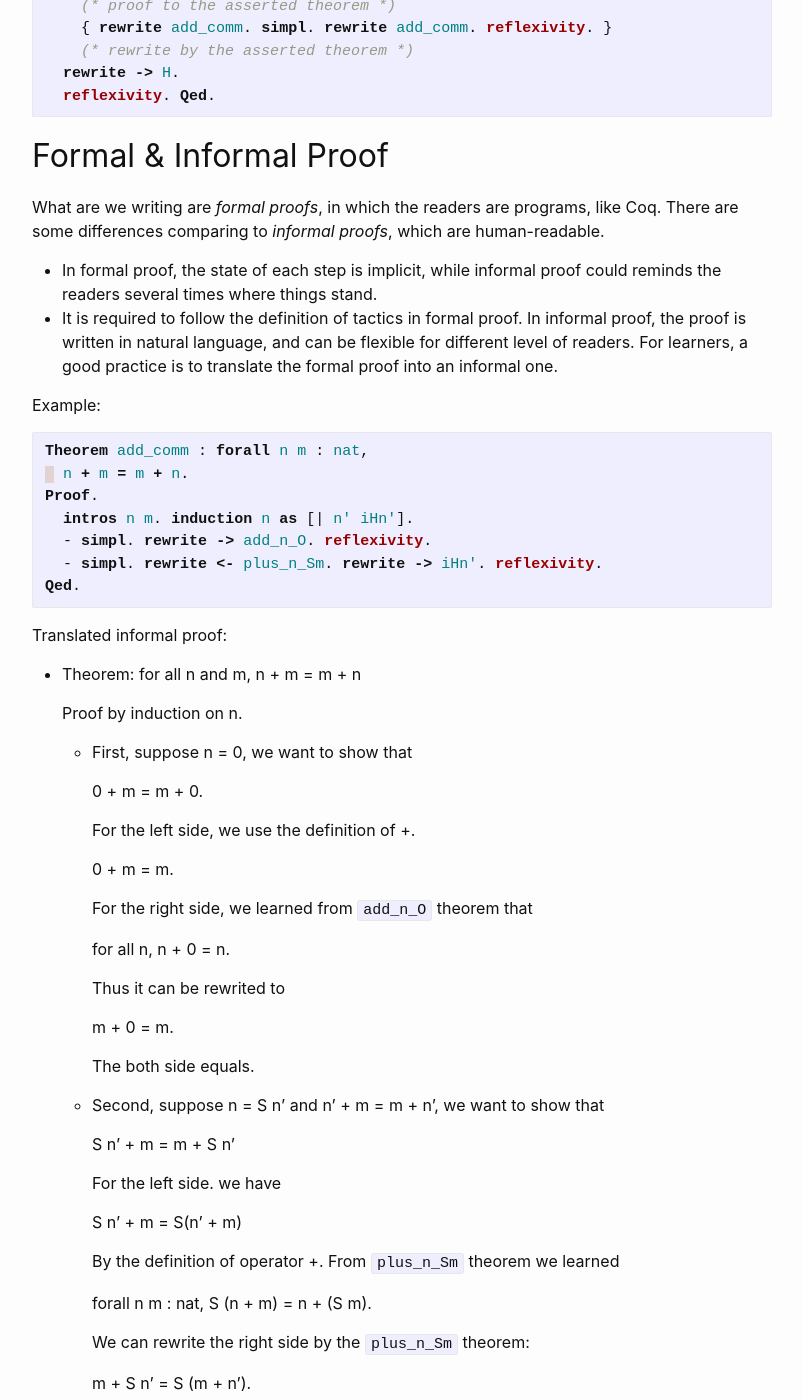
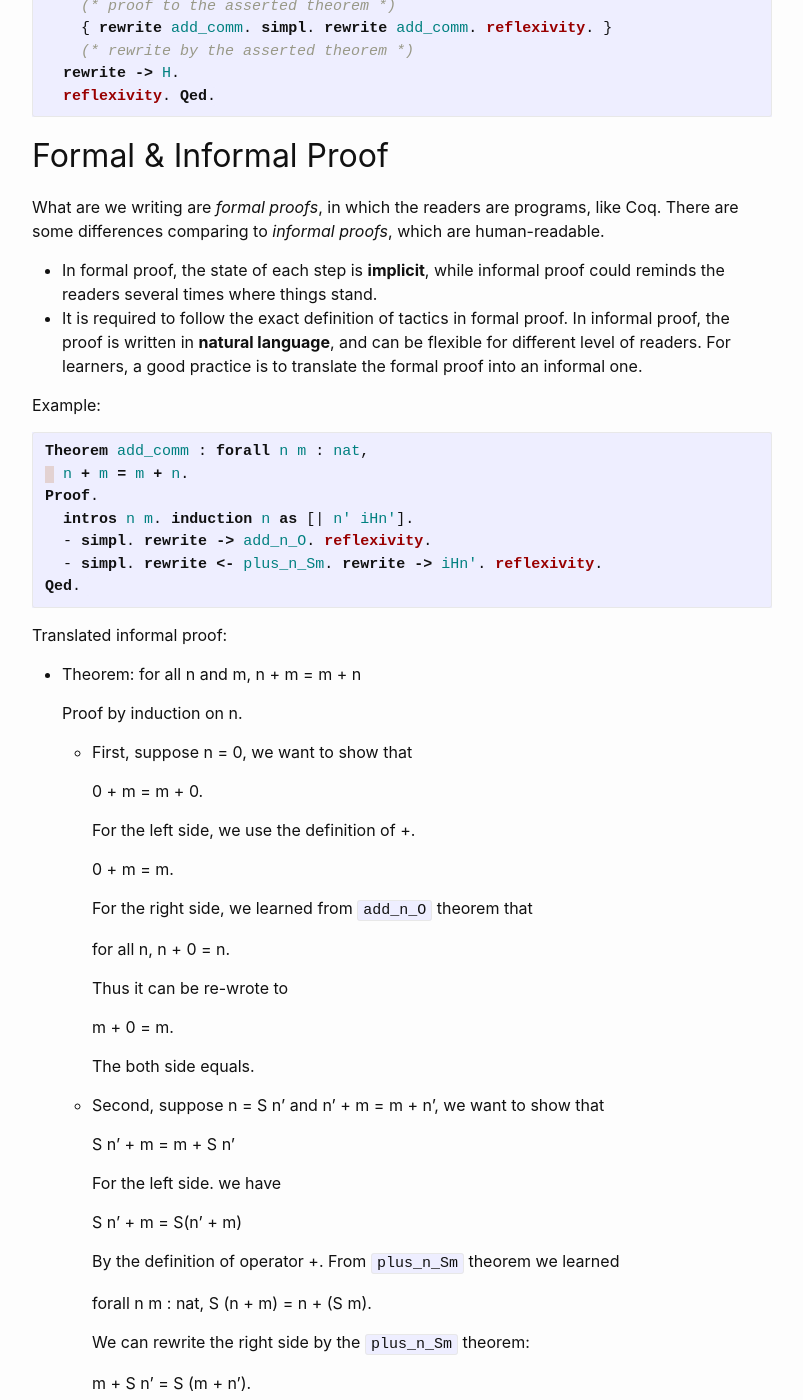
Before and after one commit to ZCLuuuu/zcluuuu.github.io, a Jekyll site: the page built from _posts/2023-11-16-Coq-Inductions.md, in a window 1280 px wide and 1400 px high, scrolled down 2133 px. Shown: the whole window, without its empty margins (238-1041 px from the left). Built offline with Jekyll 4.4.1, drawn with Linux system fonts in a browser that asks for light colours; some of the changed text lies outside the part shown.

Commit message:
fix: content

```diff
--- a/_posts/2023-11-16-Coq-Inductions.md
+++ b/_posts/2023-11-16-Coq-Inductions.md
@@ -82,8 +82,8 @@ Proof.
 
 ## Formal & Informal Proof
 What are we writing are *formal proofs*, in which the readers are programs, like Coq. There are some differences comparing to *informal proofs*, which are human-readable.
-- In formal proof, the state of each step is implicit, while informal proof could reminds the readers several times where things stand.
-- It is required to follow the definition of tactics in formal proof. In informal proof, the proof is written in natural language, and can be flexible for different level of readers.
+- In formal proof, the state of each step is **implicit**, while informal proof could reminds the readers several times where things stand.
+- It is required to follow the exact definition of tactics in formal proof. In informal proof, the proof is written in **natural language**, and can be flexible for different level of readers.
 For learners, a good practice is to translate the formal proof into an informal one.
 
 Example:
@@ -113,7 +113,7 @@ Translated informal proof:
 
       for all n, n + 0 = n.
 
-      Thus it can be rewrited to
+      Thus it can be re-wrote to
 
       m + 0 = m.
 
```
Also changed, not shown: other parts of _posts/2023-11-16-Coq-Inductions.md (+2 -0 lines).
